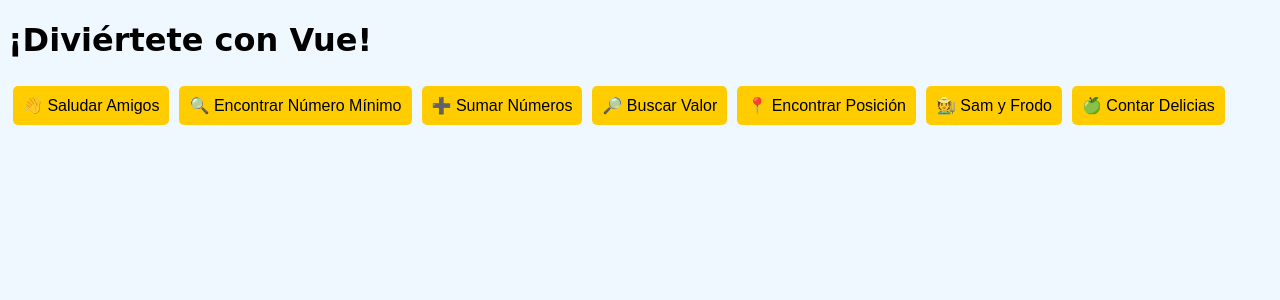
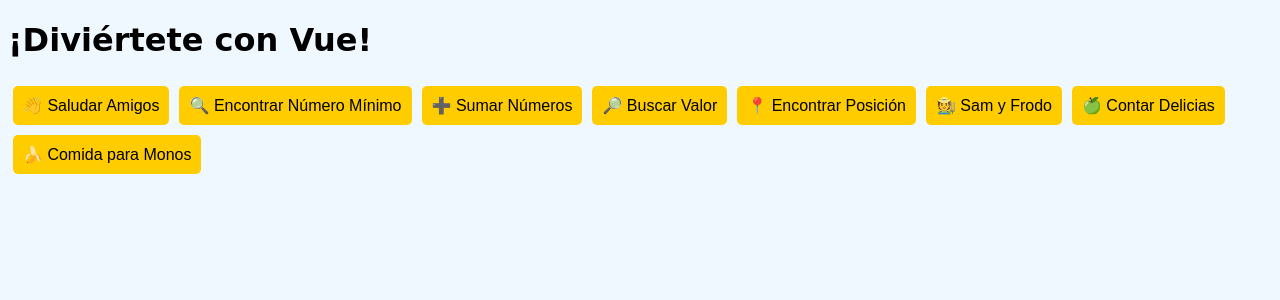
Before and after one commit to k4rlit0s13/c, a Vue app: page / in a window 1280 px wide. Shown: the top 300 px of the page. Built offline with nearby package versions, Linux system fonts and the light colour scheme.

Commit message:
feat: :sparkles: ejercicio 8

```diff
--- a/src/App.vue
+++ b/src/App.vue
@@ -9,6 +9,7 @@
       <button @click="encontrarPosicion">📍 Encontrar Posición</button>
       <button @click="verificarSamYFrodo">🧑‍🌾 Sam y Frodo</button>
       <button @click="contarDelicias">🍏 Contar Delicias</button>
+      <button @click="comidaDeMonos">🍌 Comida para Monos</button>
     </div>
     <p v-if="resultado">{{ resultado }}</p>
   </div>
@@ -99,6 +100,17 @@ export default {
       this.resultado = `Hay ${manzanas} 🍎, ${peras} 🍐 y ${duraznos} 🍑 en total.`;
     },
 
+    // Ejercicio 8: Verificar comida suficiente para monos
+    comidaDeMonos() {
+      let elementos = prompt("Ingrese monos (🐵) y bananas (🍌):").split("");
+      let monos = elementos.filter(e => e === '🐵').length;
+      let bananas = elementos.filter(e => e === '🍌').length;
+      let bananasPorMono = prompt("¿Cuántas bananas come un mono?");
+      this.resultado = bananas >= monos * bananasPorMono
+        ? "¡Hay suficientes bananas para los monos! 🍌😋"
+        : "¡Oh no! ¡No hay suficientes bananas para los monos! 😭";
+    },
+
   }
 };
 </script>
```
